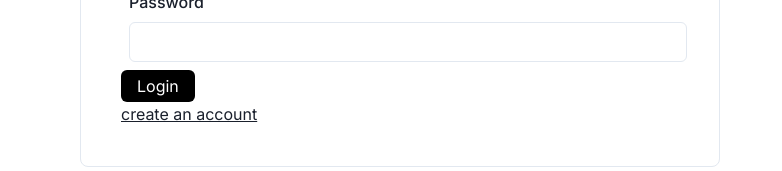
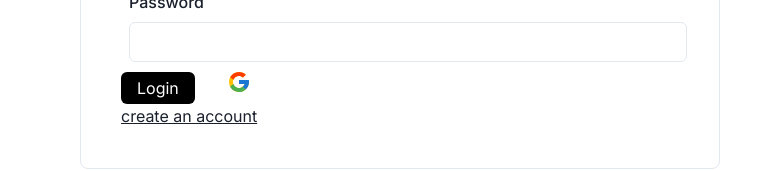
Before and after one commit to fazzyA/workroomnext, a Next.js app: page /auth/login in a window 1280 px wide. Shown: the part 274-445 px from the top of the page, without its empty margins (0-782 px from the left). Built offline with nearby package versions, Linux system fonts and the light colour scheme; no server answers.

Commit message:
chore: added signin with OAuth

```diff
--- a/components/ui/loginForm.tsx
+++ b/components/ui/loginForm.tsx
@@ -13,8 +13,10 @@ import {
   Stack,
 } from "@chakra-ui/react";
 import { useFormik } from "formik";
+import { signIn } from "next-auth/react";
 import Link from "next/link";
 import { useState, useTransition } from "react";
+import { FcGoogle } from "react-icons/fc";
 import * as Yup from "yup";
 
 type Props = {};
@@ -23,6 +25,12 @@ export const LoginForm = (props: Props) => {
   const [error, setError] = useState("");
   const [success, setSuccess] = useState("");
   const [isPending, startTransition] = useTransition();
+
+  const handleSignIn = async (provider: "google") => {
+    signIn(provider, {
+      callbackUrl: ROUTES_PATH.DASHBOARD,
+    });
+  };
 
   const SignupSchema = Yup.object().shape({
     email: Yup.string().email("invalid email").required(),
@@ -105,6 +113,14 @@ export const LoginForm = (props: Props) => {
         >
           Login
         </Box>
+        <Box
+          as="button"
+          type="button"
+          sx={{ marginLeft: "2rem", fontSize: "1.5rem" }}
+          onClick={() => handleSignIn("google")}
+        >
+          <FcGoogle className="h-5 w-5" />
+        </Box>
       </form>
       <Link href={ROUTES_PATH.REGISTER}>
         <u>create an account</u>
--- a/packages/nextauth/auth.config.ts
+++ b/packages/nextauth/auth.config.ts
@@ -7,7 +7,10 @@ import { getUserByEmail } from "@/data/user";
 
 export default {
   providers: [
-    Google({}),
+    Google({
+      clientId: process.env.GOOGLE_CLIENT_ID,
+      clientSecret: process.env.GOOGLE_SECRET_ID,
+    }),
     Credentials({
       name: "Credentials",
 
```
Also changed, not shown: 2 other files (tests, documents, lock files or other folders).
